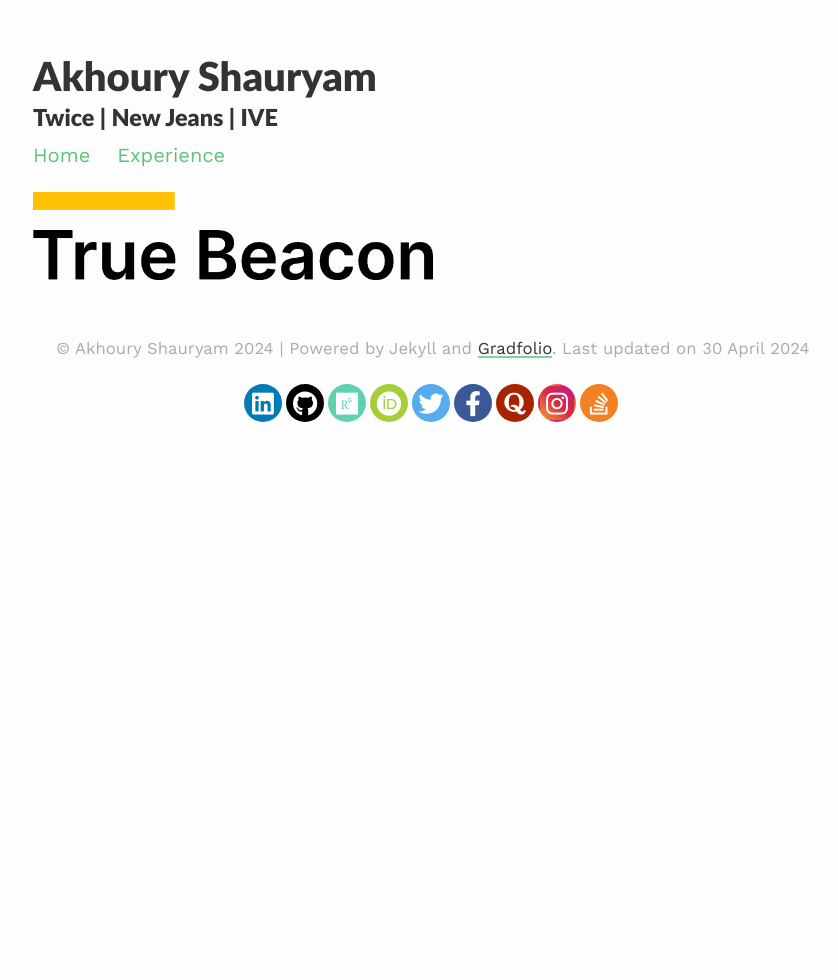
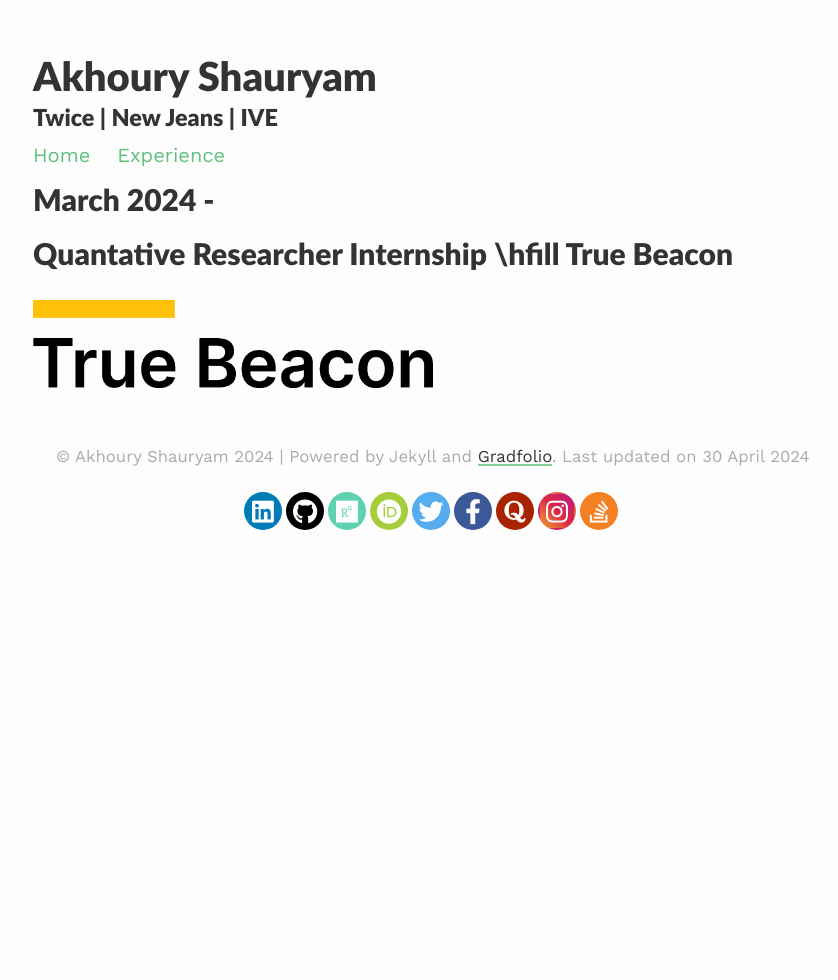
Before and after one commit to Satan-Claws/Satan-Claws.github.io, a Jekyll site: the page built from _pages/Experience.md, in a window 1280 px wide. Shown: the whole page, without its empty margins (207-1045 px from the left). Built offline with Jekyll 4.4.1, drawn with Linux system fonts in a browser that asks for light colours; nearby versions of some CDN libraries.

Commit message:
Update Experience.md

```diff
--- a/_pages/Experience.md
+++ b/_pages/Experience.md
@@ -5,5 +5,6 @@
 published: true
 ---
 
-
+## March 2024 -
+## Quantative Researcher Internship \hfill True Beacon
 <img src="/assets/images/TrueBeacon.png" width="400">
```
